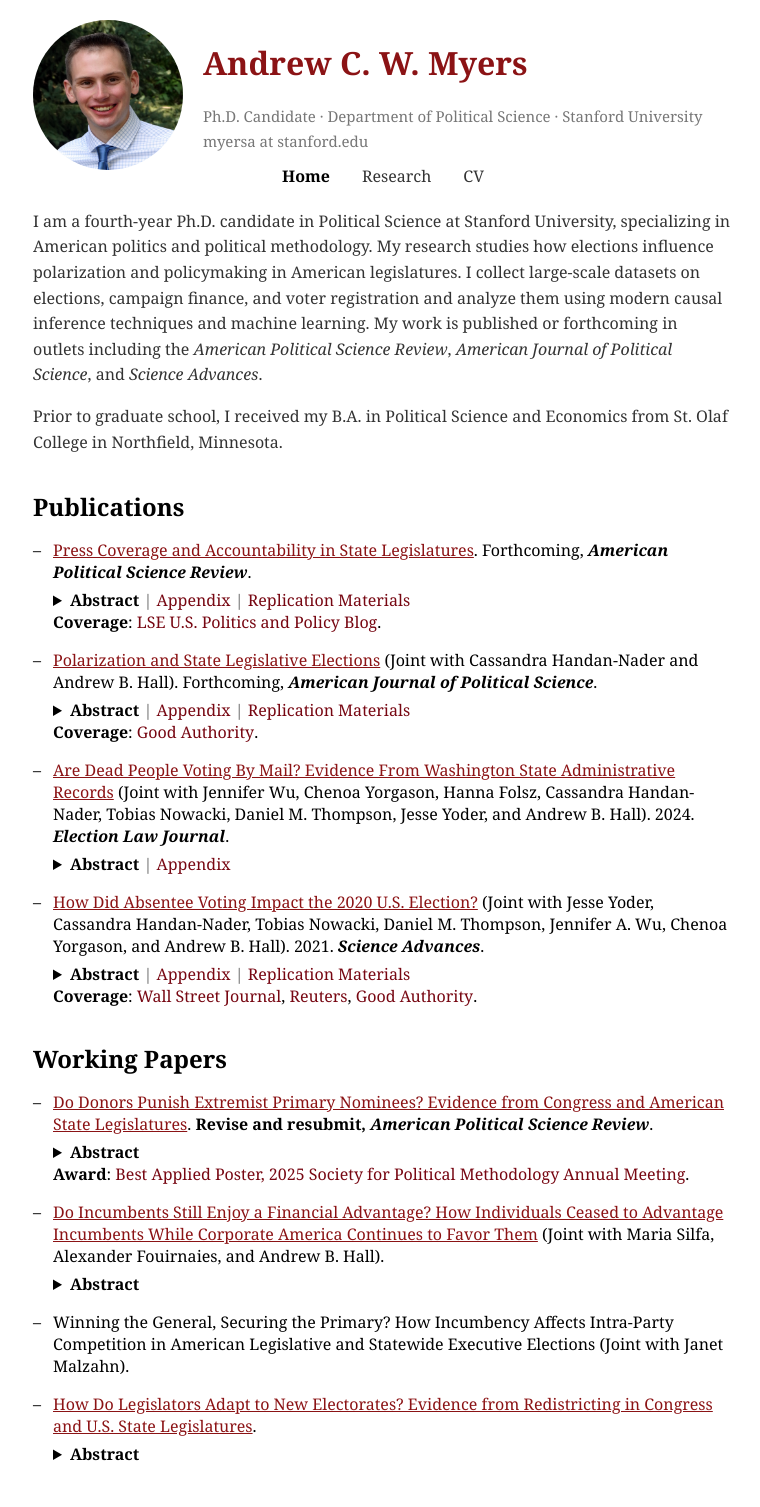
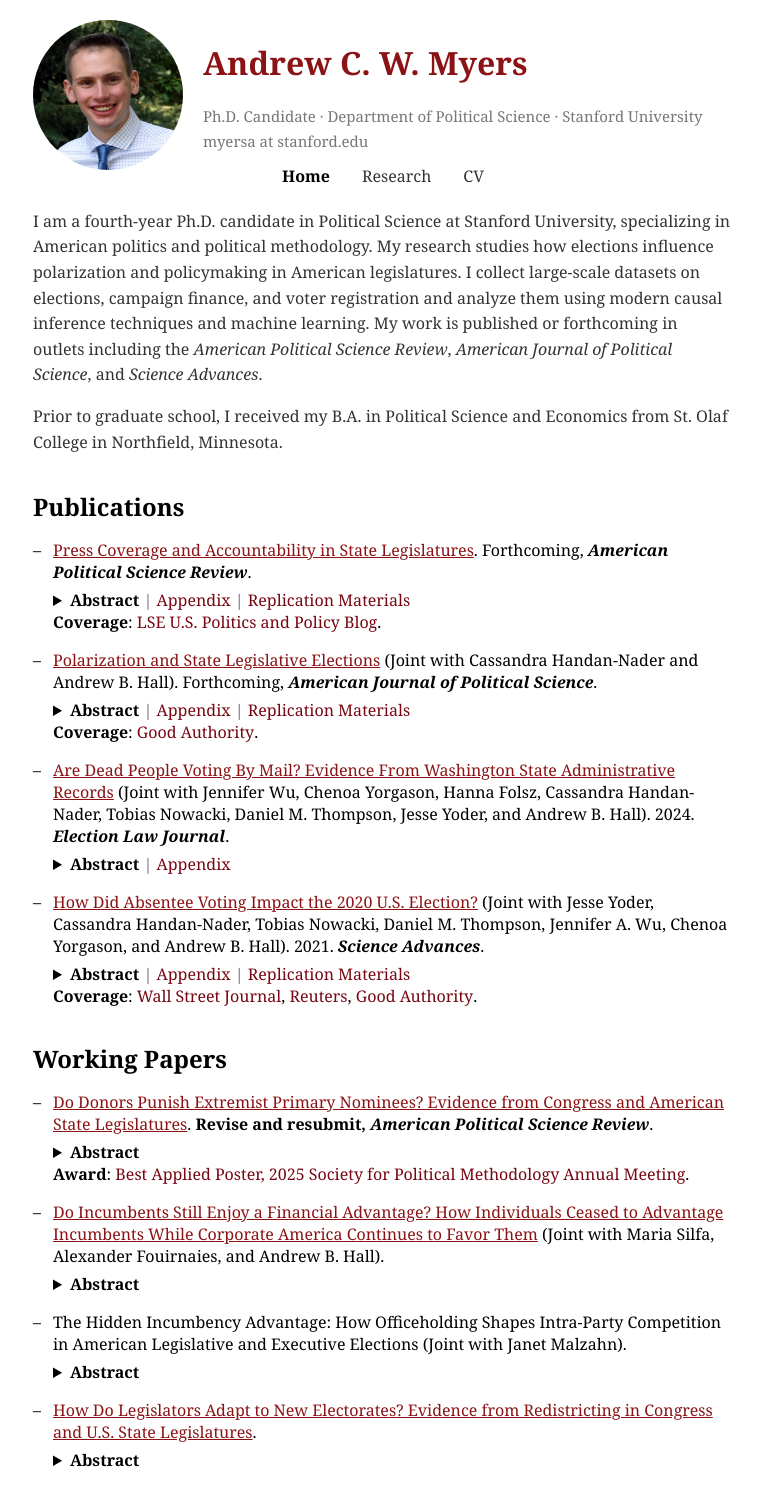
Before and after one commit to AndyMyersSkol/AndyMyersSkol.github.io, a Jekyll site: the page index.html, which Jekyll copies as it is, in a window 1280 px wide. Shown: the whole page, without its empty margins (257-1017 px from the left). Built offline with Jekyll 4.4.1, drawn with Linux system fonts in a browser that asks for light colours.

Commit message:
Update index.html

```diff
--- a/index.html
+++ b/index.html
@@ -168,7 +168,15 @@
 
    <ul class="dashed">
         <li>
-            Winning the General, Securing the Primary? How Incumbency Affects Intra-Party Competition in American Legislative and Statewide Executive Elections (Joint with Janet Malzahn).
+            The Hidden Incumbency Advantage: How Officeholding Shapes Intra-Party Competition in American Legislative and Executive Elections (Joint with Janet Malzahn).
+            <details class="abstract-container">
+                <summary>
+                    <span>Abstract</span>
+                </summary>
+                <p class="abstract-text">
+The incumbency advantage in general elections is one of the most studied features of American elections, yet much less is known about how incumbency shapes intra-party competition. To what extent do incumbents deter challengers from within their own party? This paper pairs the largest dataset of primary-election returns assembled to date&mdashcovering Congress (1912–2024), statewide executive offices (1912–2024), and state legislatures (1990–2024)&mdashwith a regression discontinuity design to estimate the effect of incumbency on the structure of subsequent primary elections. We find that a party’s "as-if" random general-election victory reduces the probably that its subsequent primary is contested by 35% and the probability of a quality challenger entering by 80%. Unlike the general-election incumbency advantage, which has declined in recent decades, the deterrent effect of incumbency on primary-election competition has remained stable over the past century.  These findings illustrate how incumbency dramatically alters voters’ choice sets well before the general election.
+                </p>
+            </details>
         </li>
     </ul>
 
```
